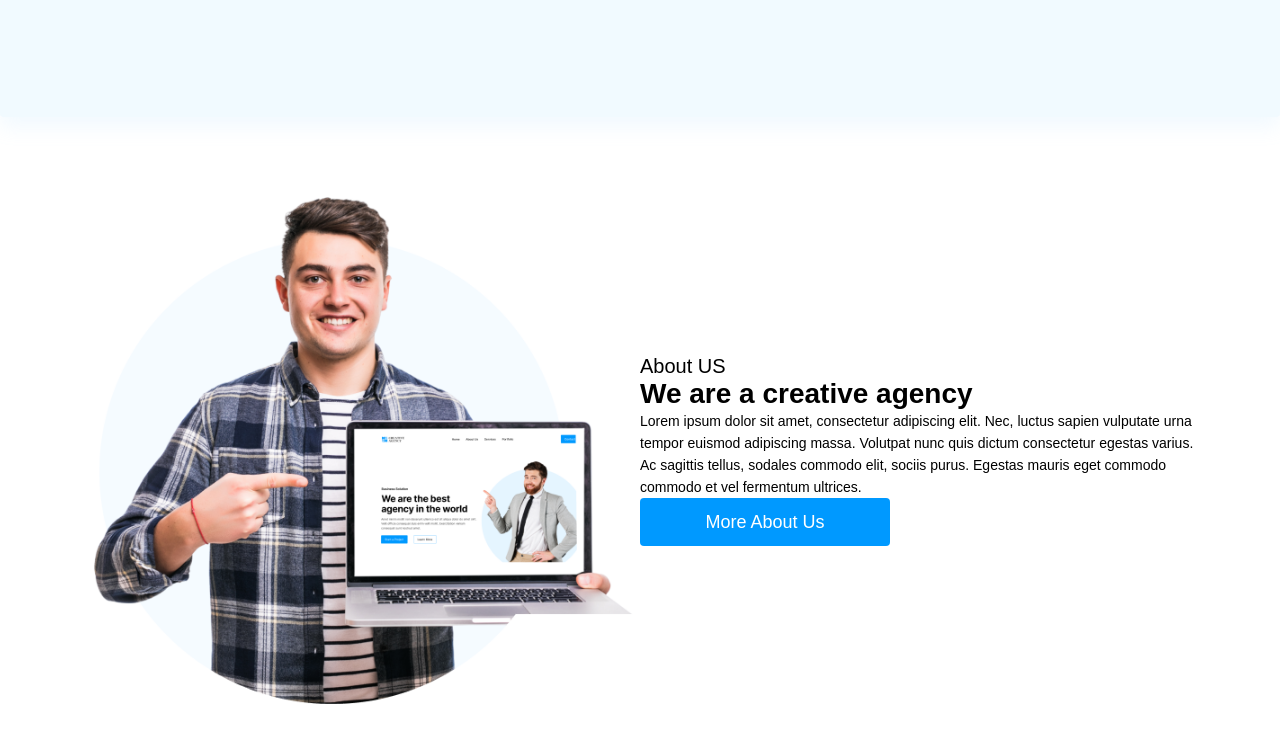
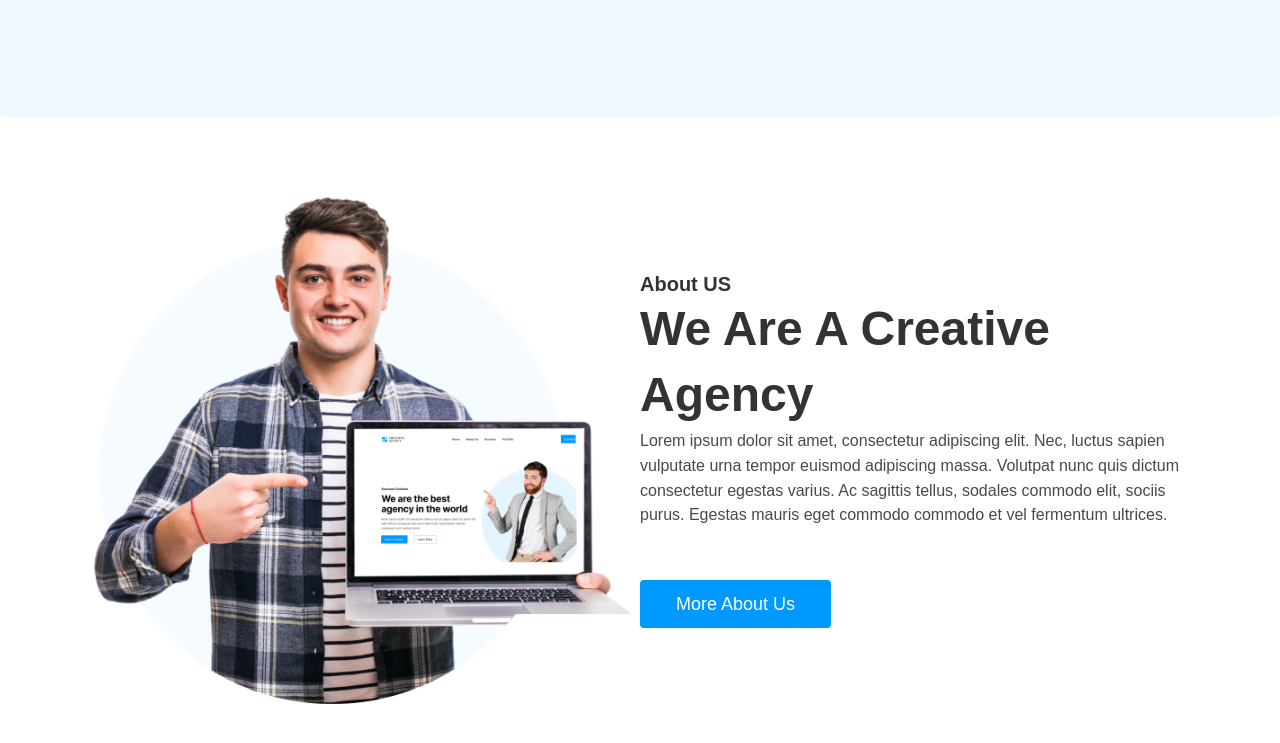
Before and after one commit to miltonahmed/portfolio-nahian, a plain HTML site: page index.html in a window 1280 px wide. Shown: the part 1548-2291 px from the top of the page. Drawn offline with Linux system fonts and the light colour scheme; a web font is replaced by a local one.

Commit message:
About section Done

```diff
--- a/assets/sass/layouts/_about.scss
+++ b/assets/sass/layouts/_about.scss
@@ -1,18 +1,33 @@
 #about {
   padding-top: 80px;
   padding-bottom: 120px;
+  background-color: $white-color;
   .about-content {
-    .section-wrapper {
-      h3 {
-        &.margin-top-bottom {
-          margin-top: 18px;
-          margin-bottom: 20px;
-        }
-      }
+    h5 {
+      font-size: 20px;
+      font-weight: 600;
+      color: $heading-text-color;
+      text-transform: capitalize;
+    }
+    h3 {
+      font-size: 48px;
+      font-weight: 700;
+      line-height: 66.24px;
+      text-transform: capitalize;
+      color: $heading-text-color;
+    }
+
+    p {
+      max-width: 612px;
+      font-size: 16px;
+      font-weight: 400;
+      line-height: 24.96px;
+      color: $para-color;
     }
     .about-button {
-      &.btn-primary {
+      .btn-primary {
         padding: 12px 36px;
+        margin-top: 52px;
       }
     }
   }
--- a/assets/sass/layouts/_service.scss
+++ b/assets/sass/layouts/_service.scss
@@ -18,10 +18,6 @@
       line-height: 66.24px;
       text-transform: capitalize;
       color: $heading-text-color;
-      &.margin-top-bottom {
-        margin-top: 20px;
-        margin-bottom: 32px;
-      }
     }
 
     p {
--- a/index.html
+++ b/index.html
@@ -136,7 +136,6 @@
         </div>
         <div class="col-xl-6">
           <div class="about-content">
-            <div class="section-wrapper ">
             <h5>About US</h5>
             <h3>We are a creative agency</h3>
             <p>Lorem ipsum dolor sit amet, consectetur adipiscing elit. Nec, luctus sapien vulputate urna tempor
@@ -144,7 +143,6 @@
               Ac sagittis tellus, sodales commodo elit, sociis purus. Egestas mauris eget commodo commodo et vel
               fermentum ultrices.</p>
 
-            </div>
             <div class="about-button">
               <a class="btn btn-primary" href="#">More About Us</a>
             </div>
```
Also changed, not shown: css/main.min.css, 1 other file. Lines whose indentation alone changed are shown as unchanged.
